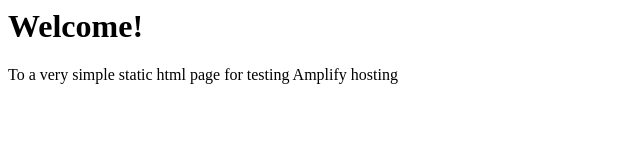
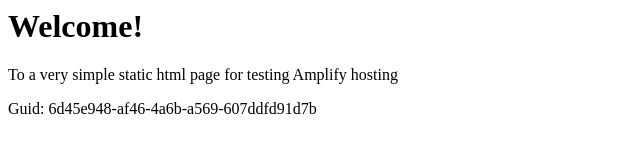
Before and after one commit to aws-aemilia-cdg/Github-PR-Commit-Integration-Test-DoNotTouch-Gith-OKSLNVO2-v1-prod-eu-west-3, a website: page src/index.html in a window 1280 px wide. Shown: the whole page, without its empty margins (0-640 px from the left). Drawn offline with Linux system fonts and the light colour scheme.

Commit message:
commit from integ tests

```diff
--- a/src/index.html
+++ b/src/index.html
@@ -1,3 +1,5 @@
+
+
 <html lang="en">
 
 <head>
@@ -10,6 +12,6 @@
 <body>
     <h1>Welcome!</h1>
     <p>To a very simple static html page for testing Amplify hosting</p>
-</body>
+    <p>Guid: 6d45e948-af46-4a6b-a569-607ddfd91d7b</p></body>
 
 </html>
```
